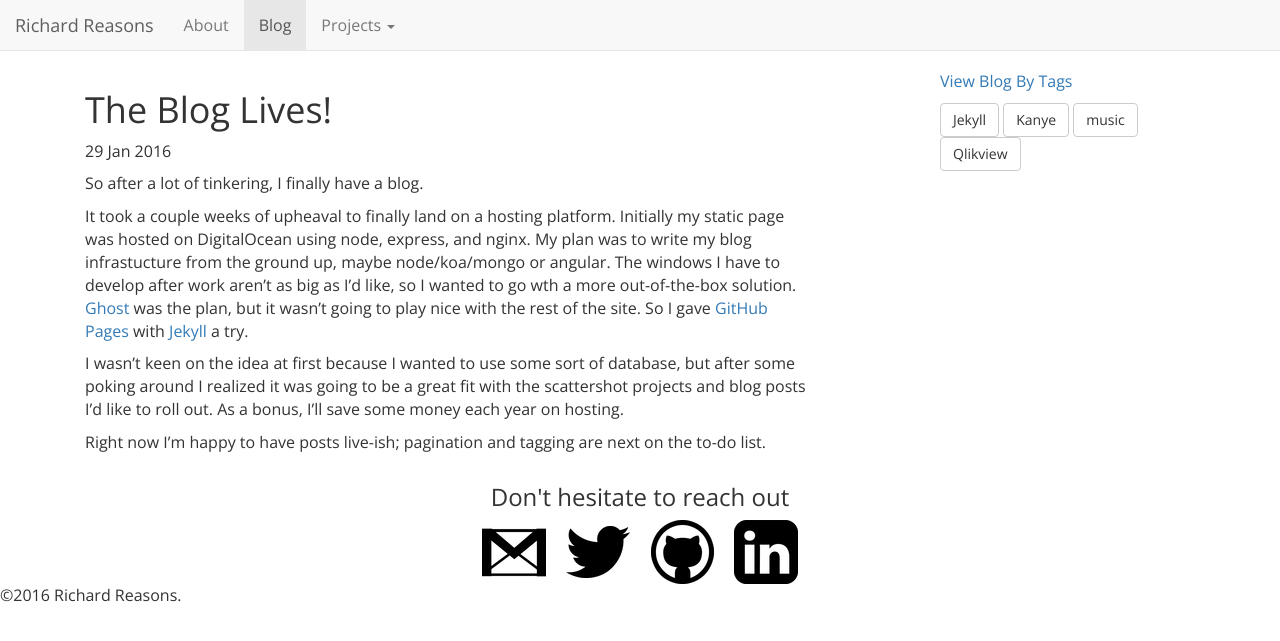
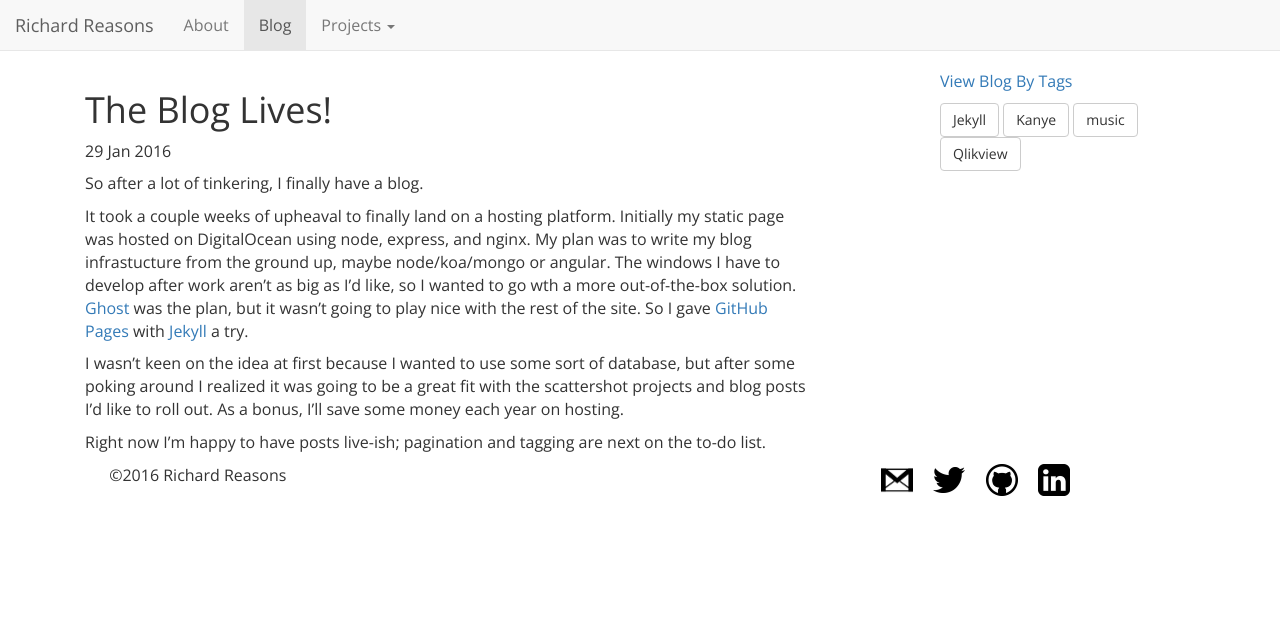
Before and after one commit to rgreasons/rgreasons.github.io, a Jekyll site: the page built from _posts/2016-01-29-The-Blog-Lives.md, in a window 1280 px wide. Shown: the top 641 px of the page. Built offline with Jekyll 4.4.1, drawn with Linux system fonts in a browser that asks for light colours; nearby versions of some CDN libraries.

Commit message:
Update post.html
fixed footer

```diff
--- a/_layouts/post.html
+++ b/_layouts/post.html
@@ -62,14 +62,17 @@
   </div>
 
   <footer>
-		<div id="contact" class="col-centered text-center">
-			<h3>Don't hesitate to reach out</h3>
-			<a href="mailto:rgreasons@gmail.com" target="_blank" class="contact-icon"><img src="/img/mail.png"></img></a>
-			<a href="http://twitter.com/rgreasons" target="_blank" class="contact-icon"><img src="/img/tw.png"></img></a>
-			<a href="http://github.com/rgreasons" target="_blank" class="contact-icon"><img src="/img/gh.png"></img></a>
-			<a href="http://www.linkedin.com/in/rgreasons" target="_blank" class="contact-icon"><img src="/img/li.png"></img></a>
+	<div class="row">
+  		<div class="col-md-3 col-md-offset-1 col-sm-4 col-sm-offset-1">&copy;2016 Richard Reasons</div>
+		<!--<div id="contact" class="col-centered text-center">-->
+		<div id="contact" class="col-md-3 col-md-offset-4 col-sm-4 col-sm-offset-2">
+			<!--<h3>Don't hesitate to reach out</h3>-->
+			<a href="mailto:rgreasons@gmail.com" target="_blank" class="contact-icon"><img  style="width:32px;" src="/img/mail.png"></img></a>
+			<a href="http://twitter.com/rgreasons" target="_blank" class="contact-icon"><img  style="width:32px;" src="/img/tw.png"></img></a>
+			<a href="http://github.com/rgreasons" target="_blank" class="contact-icon"><img style="width:32px;" src="/img/gh.png"></img></a>
+			<a href="http://www.linkedin.com/in/rgreasons" target="_blank" class="contact-icon"><img style="width:32px;" src="/img/li.png"></img></a>
 		</div>
-		<p>&copy;2016 Richard Reasons.</p>
+	 </div>
   </footer>
 	<script src="https://ajax.googleapis.com/ajax/libs/jquery/1.11.3/jquery.min.js"></script>
 
```
